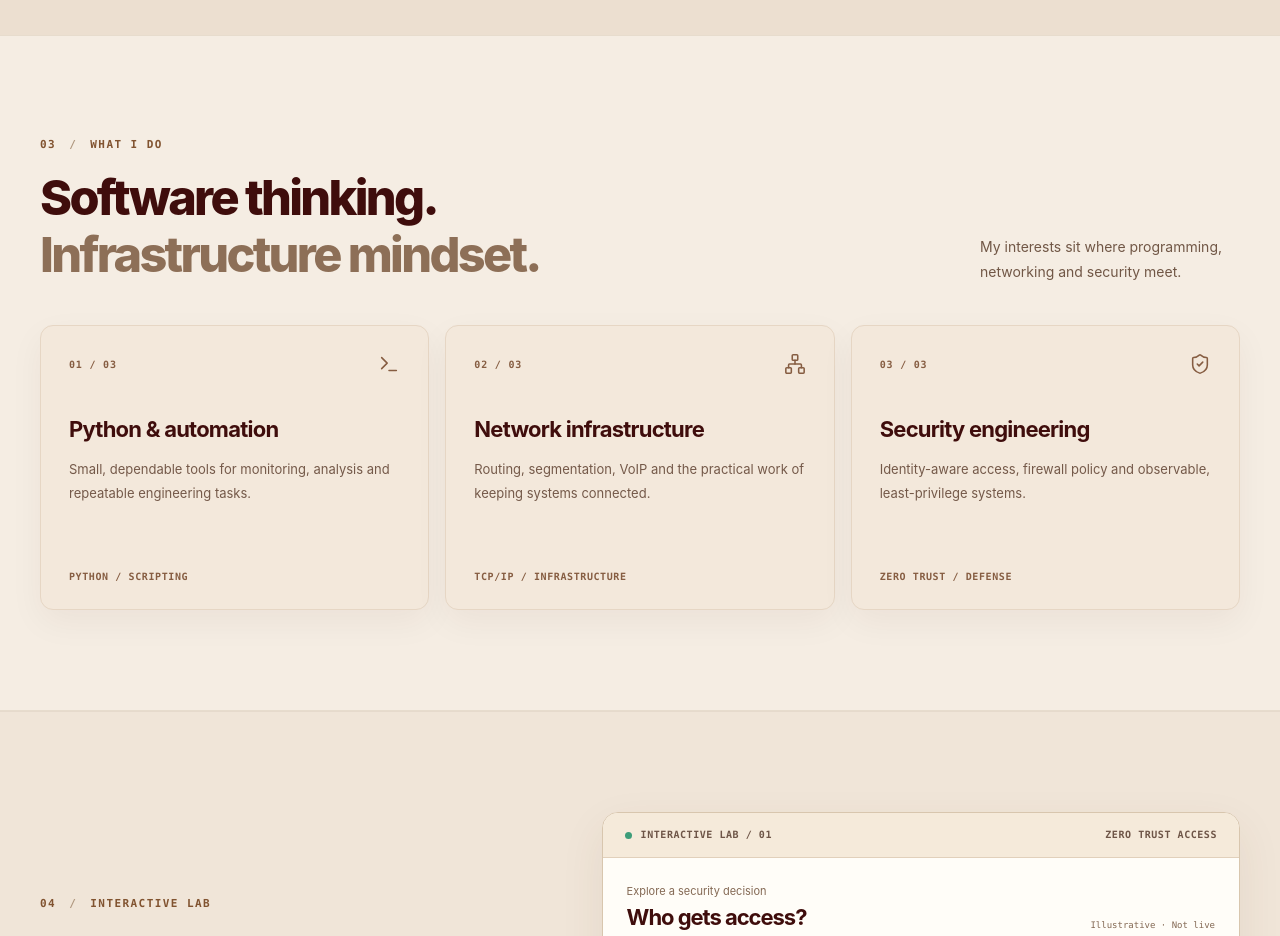
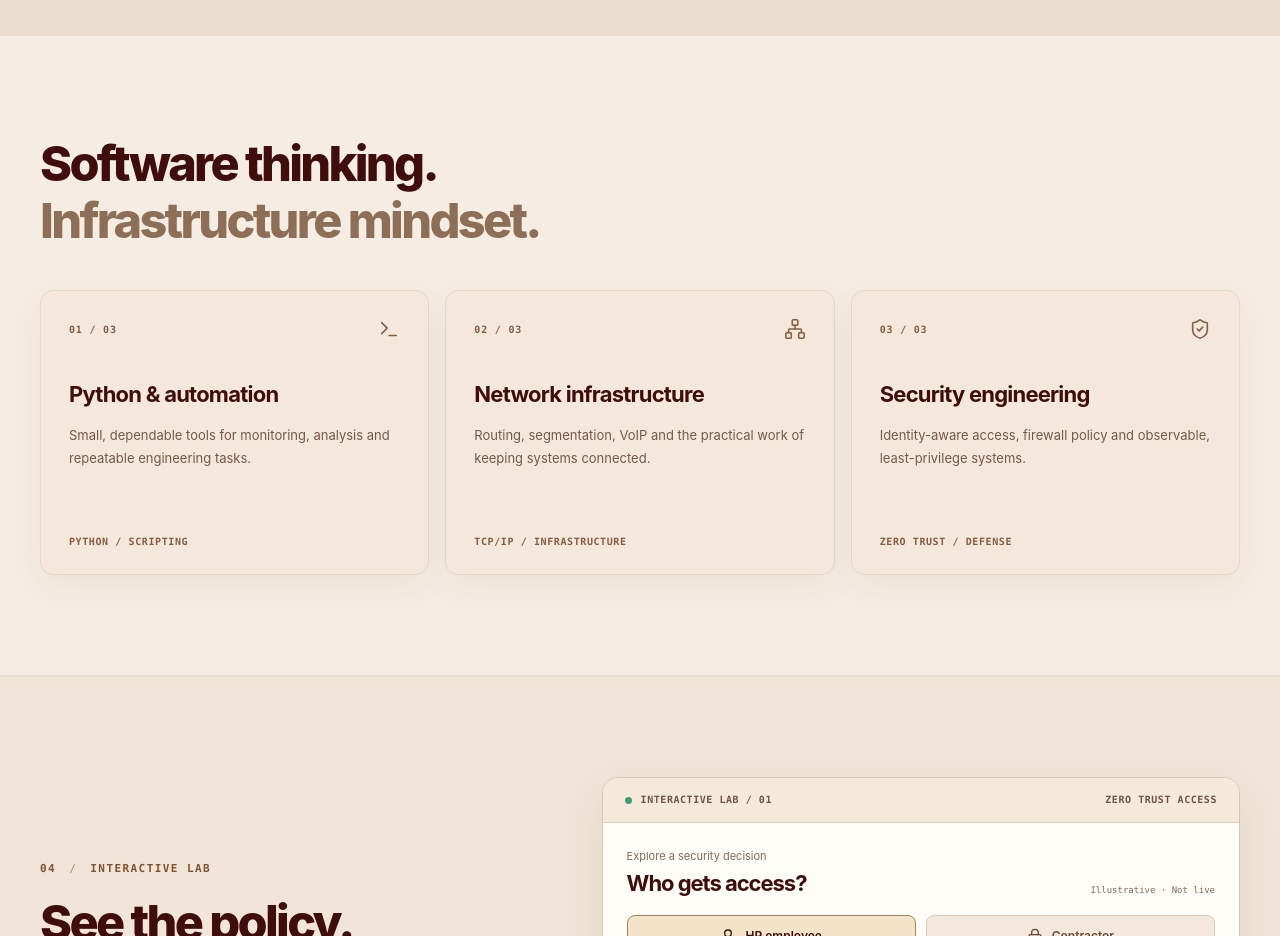
Before and after one commit to fayajahamad/fayajahamad-portfolio, a Next.js app: page / in a window 1280 px wide. Shown: the part 3240-4176 px from the top of the page. Built offline with nearby package versions, Linux system fonts and the light colour scheme; no server answers.

Commit message:
Update page.tsx

```diff
--- a/src/app/page.tsx
+++ b/src/app/page.tsx
@@ -77,7 +77,7 @@ export default function Home() {
 
     <section className="section-shell v4-focus-section">
       <div className="container-wide">
-        <div className="v4-section-head v4-section-head-compact"><div><p className="v4-section-index">03 <span>/</span> WHAT I DO</p><h2>Software thinking.<br/><span>Infrastructure mindset.</span></h2></div><p className="v4-head-note">My interests sit where programming, networking and security meet.</p></div>
+        <div className="v4-section-head v4-section-head-compact"><div><h2>Software thinking.<br/><span>Infrastructure mindset.</span></h2></div></div>
         <div className="v4-focus-grid">{focusAreas.map(item => <article className="v4-focus-card" key={item.number}><div className="v4-focus-top"><span>{item.number} / 03</span><item.icon size={22} strokeWidth={1.7}/></div><h3>{item.name}</h3><p>{item.description}</p><small>{item.detail}</small></article>)}</div>
       </div>
     </section>
```
